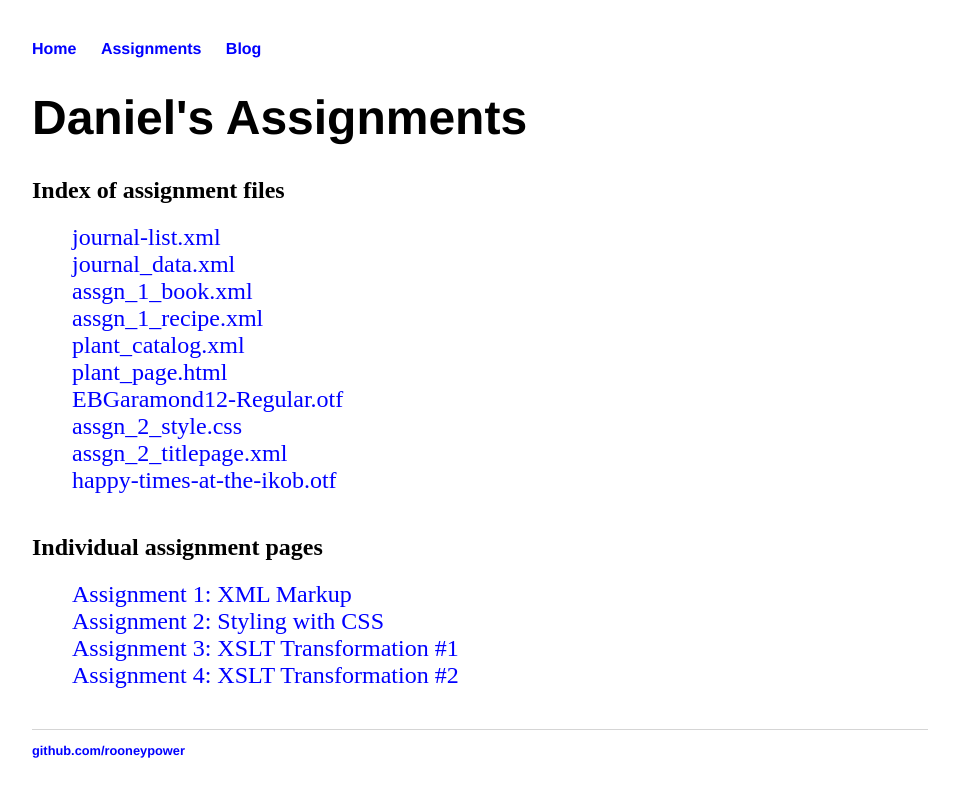
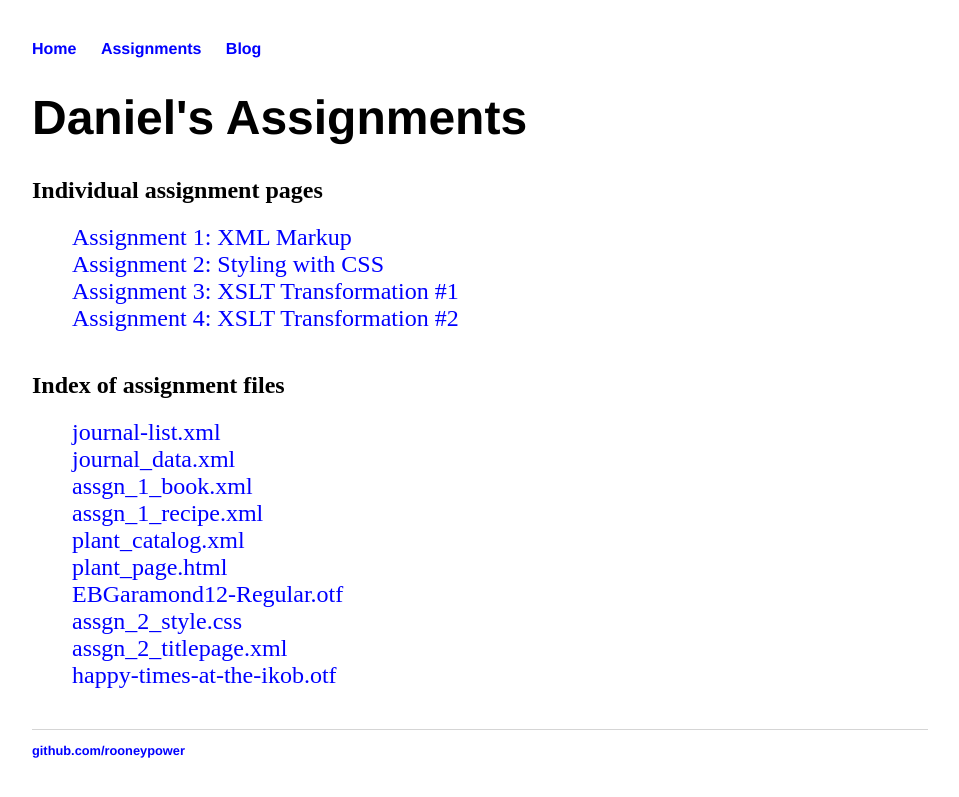
Before and after one commit to rooneypower/rooneypower.github.io, a Jekyll site: the page built from assignments/index.html, in a window 1280 px wide. Shown: the top 797 px of the page, without its empty margins (160-1119 px from the left). Built offline with Jekyll 4.4.1, drawn with Linux system fonts in a browser that asks for light colours; some of the changed lines change nothing that is shown.

Commit message:
Update index.html

```diff
--- a/assignments/index.html
+++ b/assignments/index.html
@@ -3,6 +3,13 @@ layout: default
 title: "Daniel's Assignments"
 ---
 <h1>{{ page.title }}</h1>
+<h2>Individual assignment pages</h2>
+<ul class="posts">
+	<li><a href="markup">Assignment 1: XML Markup</a></li>
+	<li><a href="titlepage">Assignment 2: Styling with CSS</a></li>
+	<li><a href="plants">Assignment 3: XSLT Transformation #1</a></li>
+	<li><a href="journals">Assignment 4: XSLT Transformation #2</a></li>
+</ul>
 <h2>Index of assignment files</h2>
 <ul class="posts">
 	{% for file in site.static_files %}
@@ -12,10 +19,3 @@ title: "Daniel's Assignments"
 		{% endif %}
 	{% endfor %}
 </ul>
-<h2>Individual assignment pages</h2>
-<ul class="posts">
-	<li><a href="markup">Assignment 1: XML Markup</a></li>
-	<li><a href="titlepage">Assignment 2: Styling with CSS</a></li>
-	<li><a href="plants">Assignment 3: XSLT Transformation #1</a></li>
-	<li><a href="journals">Assignment 4: XSLT Transformation #2</a></li>
-</ul>
```
